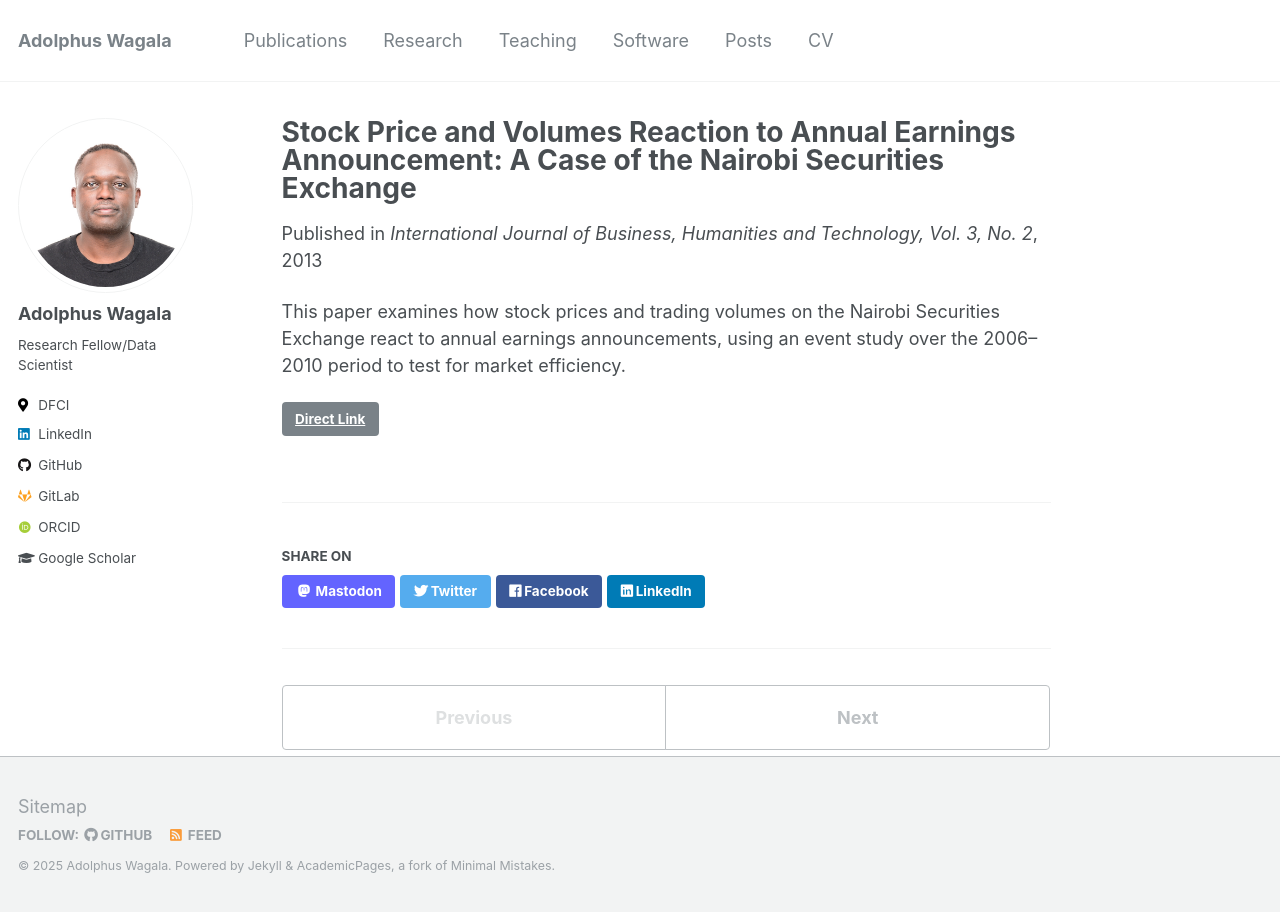
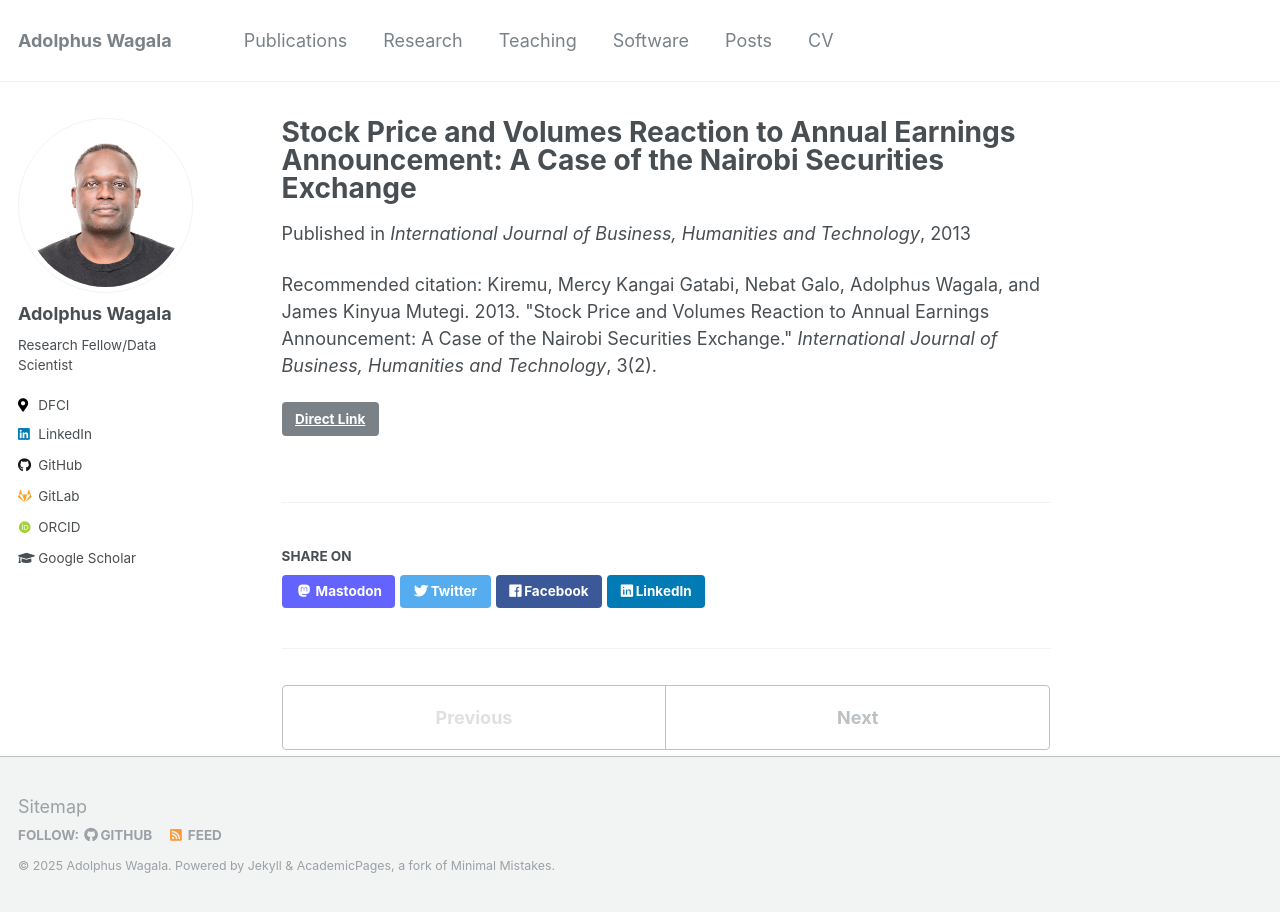
Before and after one commit to wagala/wagala.github.io, a Jekyll site: the page built from _publications/2013-stock-price-earnings-nse.md, in a window 1280 px wide. Built offline with Jekyll 4.4.1, drawn with Linux system fonts in a browser that asks for light colours; some web fonts are replaced.

Commit message:
Revise publication metadata for clarity and accuracy
Updated the publication details and citation format.

```diff
--- a/_publications/2013-stock-price-earnings-nse.md
+++ b/_publications/2013-stock-price-earnings-nse.md
@@ -3,14 +3,7 @@ title: "Stock Price and Volumes Reaction to Annual Earnings Announcement: A Case
 collection: publications
 permalink: /publication/2013-stock-price-volumes-earnings-nse
 date: 2013-02-01
-venue: "International Journal of Business, Humanities and Technology, Vol. 3, No. 2"
-#paperurl: "/files/pdf/research/stock-price-volumes-earnings-nse.pdf"
-link: "https://ijbht.thebrpi.org/journals/Vol_3_No_2_February_2013/10.pdf"
-authors:
-  - "Mercy Kangai Gatabi Kiremu"
-  - "Nebat Galo"
-  - "Adolphus Wagala"
-  - "James Kinyua Mutegi"
+venue: 'International Journal of Business, Humanities and Technology'
+link: 'https://ijbht.thebrpi.org/journals/Vol_3_No_2_February_2013/10.pdf'
+citation: "Kiremu, Mercy Kangai Gatabi, Nebat Galo, Adolphus Wagala, and James Kinyua Mutegi. 2013. &quot;Stock Price and Volumes Reaction to Annual Earnings Announcement: A Case of the Nairobi Securities Exchange.&quot; <i>International Journal of Business, Humanities and Technology</i>, 3(2)."
 ---
-
-This paper examines how stock prices and trading volumes on the Nairobi Securities Exchange react to annual earnings announcements, using an event study over the 2006–2010 period to test for market efficiency.
```
